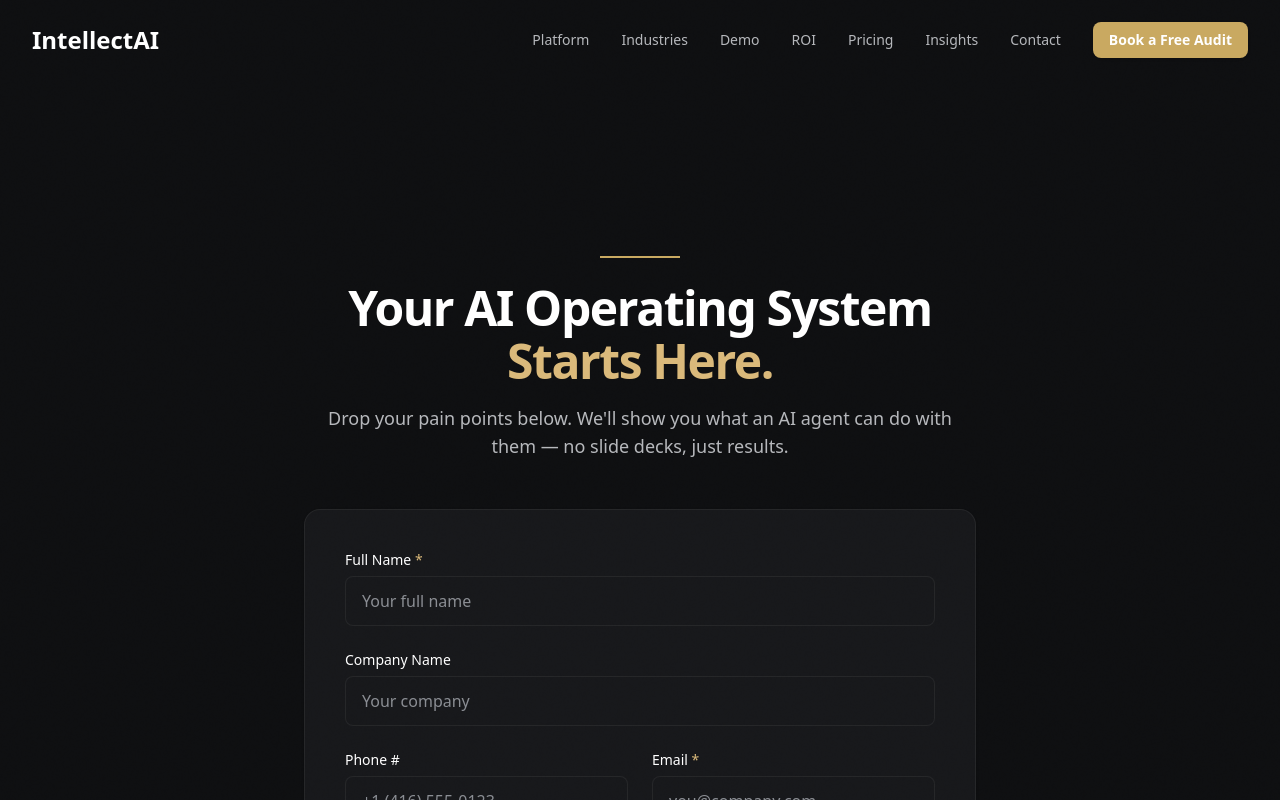
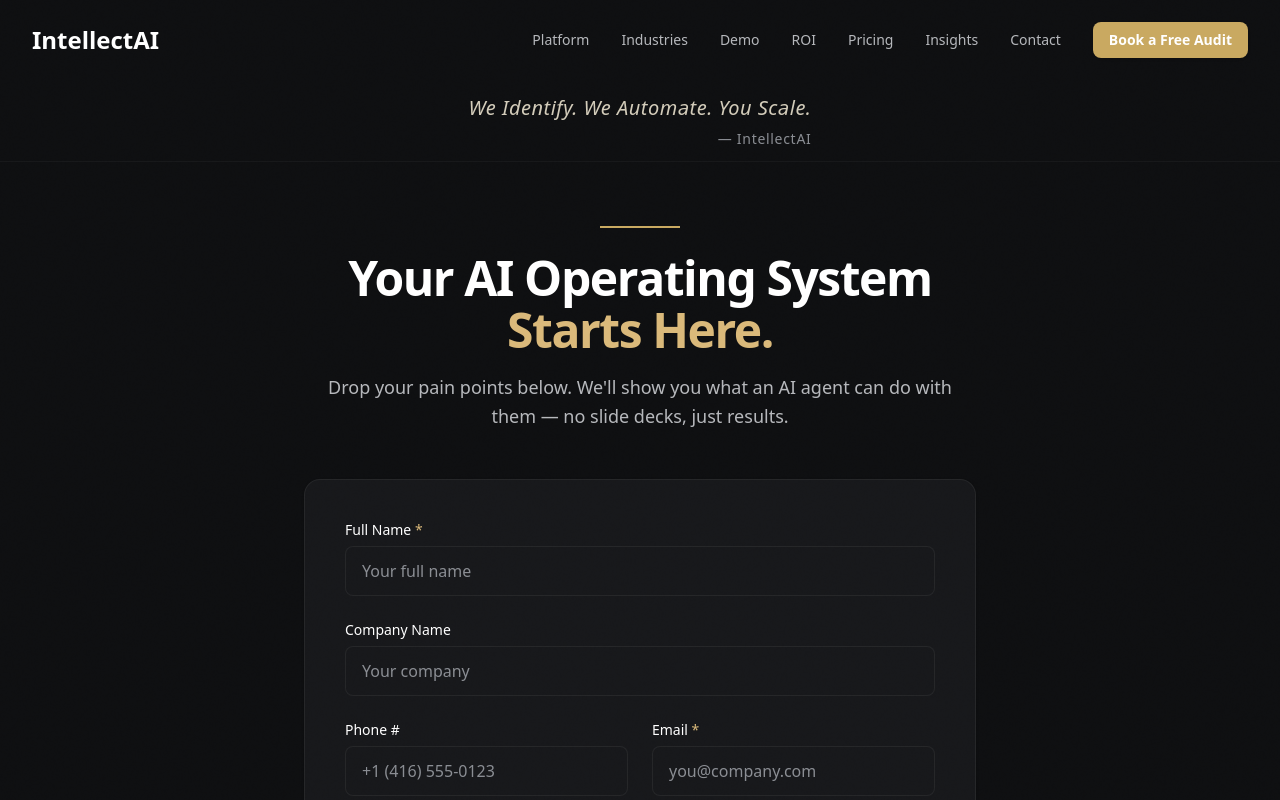
Before and after one commit to aarifmms/intellectai-website, a Next.js app: page /popup in a window 1280 px wide. Shown: the top 800 px of the page. Built offline with nearby package versions, Linux system fonts and the light colour scheme.

Commit message:
Add slogan bar and tighten spacing on /popup page
Co-Authored-By: Claude Opus 4.7 <noreply@anthropic.com>

```diff
--- a/src/app/popup/page.tsx
+++ b/src/app/popup/page.tsx
@@ -1,6 +1,7 @@
 import type { Metadata } from "next";
 import Header from "@/components/layout/Header";
 import Footer from "@/components/layout/Footer";
+import SloganBar from "@/components/ui/SloganBar";
 import PopupLeadForm from "@/components/sections/PopupLeadForm";
 
 export const metadata: Metadata = {
@@ -14,8 +15,9 @@ export default function PopupPage() {
   return (
     <>
       <Header />
+      <SloganBar />
       <main
-        className="min-h-screen pb-20 pt-32 md:pb-32 md:pt-44"
+        className="min-h-screen pb-20 pt-12 md:pb-32 md:pt-16"
         style={{ backgroundColor: "#0E0F11" }}
       >
         <div className="mx-auto max-w-7xl px-6 md:px-8">
```
